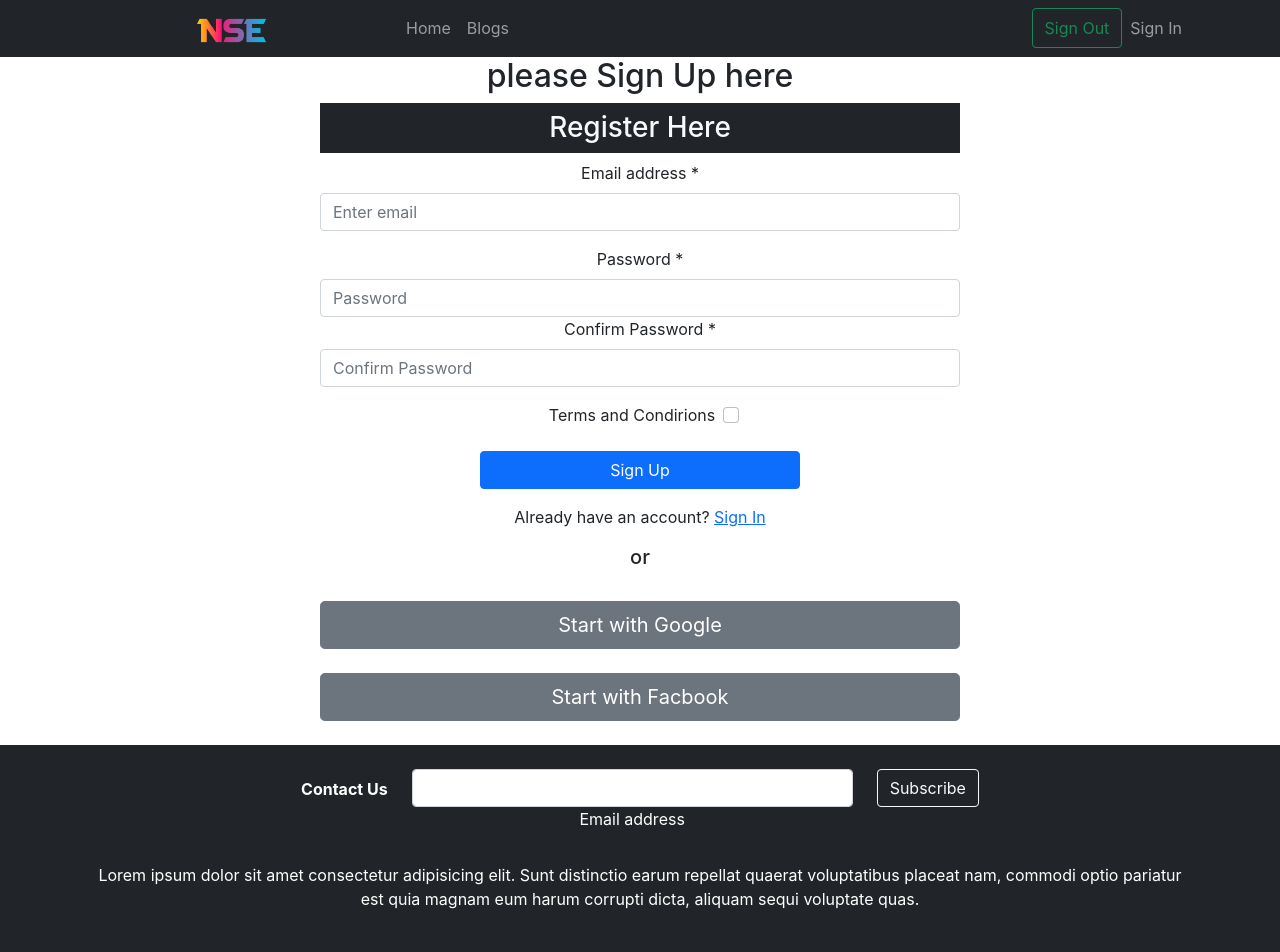
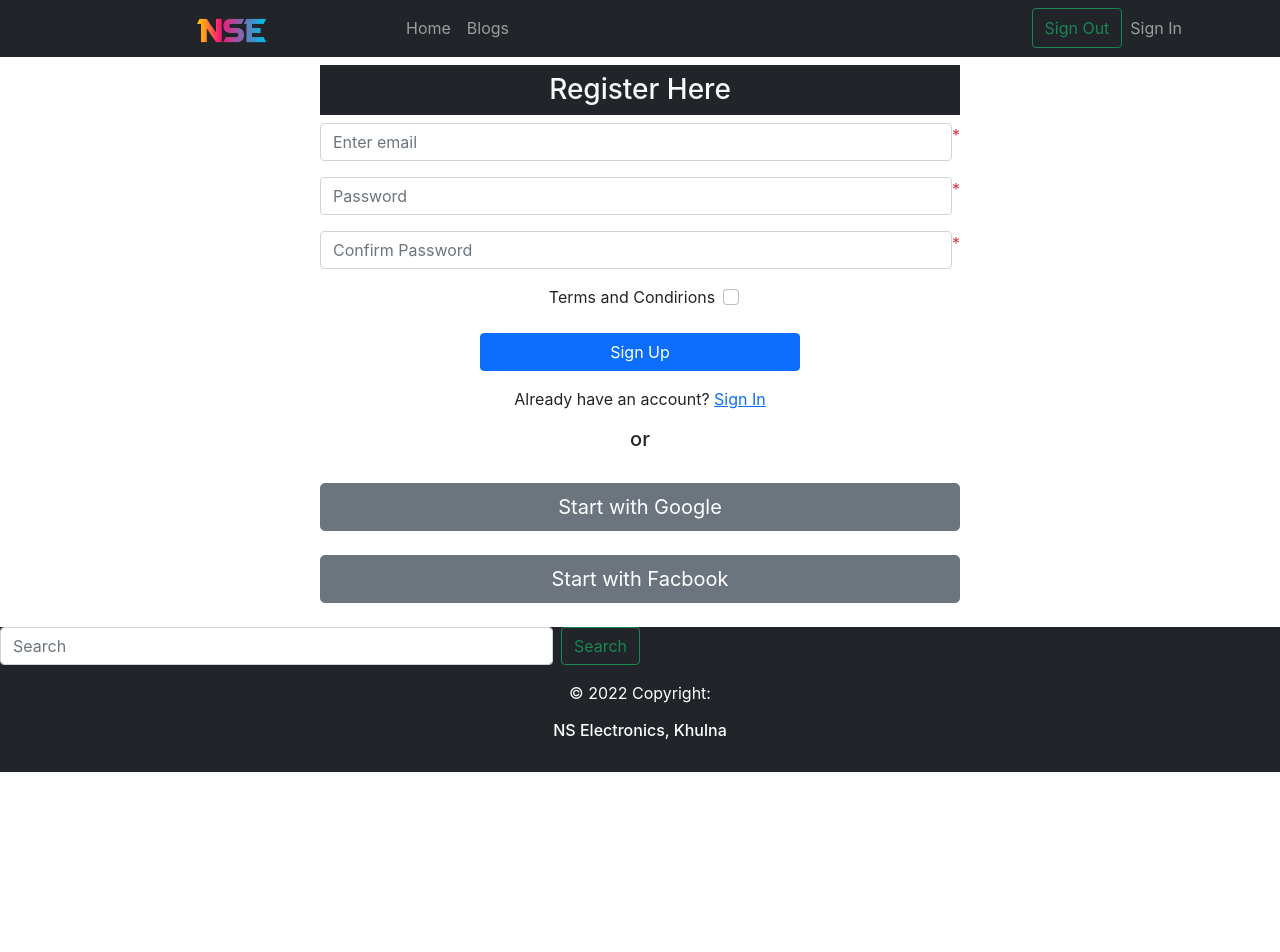
Before and after one commit to projit-1/projects-warhouse-client, a React (Create React App) app: page /signup in a window 1280 px wide. Shown: the top 952 px of the page. After the commit the page ends 800 px from the top, so only its background shows below. Built offline with nearby package versions, Linux system fonts and the light colour scheme.

Commit message:
subbanner is added

```diff
--- a/src/Pages/Footer/Footer.js
+++ b/src/Pages/Footer/Footer.js
@@ -1,45 +1,24 @@
 import React from 'react';
+import { Button, Form, FormControl } from 'react-bootstrap';
 
 const Footer = () => {
     return (
         <div>
             <footer className="bg-dark text-center text-white">
-                <div className="container p-4">
-                    <section className="">
-                        <form action="">
-                            <div className="row d-flex justify-content-center">
-                                <div className="col-auto">
-                                    <p className="pt-2">
-                                        <strong>Contact Us</strong>
-                                    </p>
-                                </div>
-                                <div className="col-md-5 col-12">
-                                    <div className="form-outline form-white mb-4">
-                                        <input type="email" id="email" className="form-control" />
-                                        <label className="form-label" for="email">Email address</label>
-                                    </div>
-                                </div>
-                                <div className="col-auto">
-                                    <button variant="outline-success" type="submit" className="btn btn-outline-light mb-4" >
-                                        Subscribe
-                                    </button>
-                                </div>
-                            </div>
-                        </form>
-                    </section>
-                    <section className="mb-4">
-                        <p>
-                            Lorem ipsum dolor sit amet consectetur adipisicing elit. Sunt distinctio earum
-                            repellat quaerat voluptatibus placeat nam, commodi optio pariatur est quia magnam
-                            eum harum corrupti dicta, aliquam sequi voluptate quas.
-                        </p>
-                    </section>
-
-                </div>
+                <Form className=" w-50 d-flex">
+                    <FormControl
+                        type="search"
+                        placeholder="Search"
+                        className="me-2"
+                        aria-label="Search"
+                    />
+                    <Button variant="outline-success">Search</Button>
+                </Form>
 
 
 
-                <div className="text-center p-3background-color: rgba(0, 0, 0, 0.2)">
+
+                <div className="text-center p-3">
                     © 2022 Copyright:
                     <h6 className='my-3'>NS Electronics, Khulna</h6>
                 </div>
--- a/src/Pages/Home/Home.js
+++ b/src/Pages/Home/Home.js
@@ -5,12 +5,14 @@ import slide01 from "../../images/slide-image01.jpg"
 import slide02 from "../../images/slide-image02.jpg"
 import slide03 from "../../images/slide-image03.jpg"
 import Inventory from '../Inventory/Inventory';
+import SubBanner from '../SubBanner/SubBanner';
 import './Home.css'
 
 const Home = () => {
     const [inventories, setInventories] = useInventories();
     return (
         <div>
+            <SubBanner></SubBanner>
             <banner-section>
                 <Carousel fade>
                     <Carousel.Item>
--- a/src/Pages/SignIn/EmailPasswordSignIn/Signin.js
+++ b/src/Pages/SignIn/EmailPasswordSignIn/Signin.js
@@ -6,7 +6,7 @@ import SocialSignIn from '../SocialSignIn/SocialSignIn';
 const EmailPasswordSignIn = () => {
     return (
         <div>
-            <h2>email pass word login</h2>
+            <h3 className='w-50 mx-auto bg-dark mt-2 text-light py-2 px-5 text-center'>Log In</h3>
             <Form className='w-50 mx-auto'>
                 <Form.Group className="mb-3" controlId="formBasicEmail">
                     <Form.Control type="email" placeholder="Enter email" />
--- a/src/Pages/SignUp/SignUp.js
+++ b/src/Pages/SignUp/SignUp.js
@@ -6,20 +6,32 @@ import SocialSignIn from '../SignIn/SocialSignIn/SocialSignIn';
 const SignUp = () => {
     return (
         <div>
-            <h2>please Sign Up here</h2>
             <h3 className='w-50 mx-auto bg-dark mt-2 text-light py-2 px-5 text-center'>Register Here</h3>
             <Form className='w-50 mx-auto'>
                 <Form.Group className="mb-3" controlId="formBasicEmail">
-                    <Form.Label>Email address *</Form.Label>
-                    <Form.Control type="email" placeholder="Enter email" required />
+                    <div className='d-flex'>
+                        <div className='w-100'>
+                            <Form.Control type="email" placeholder="Enter email" />
+                        </div>
+                        <div className='text-danger'> *</div>
+                    </div>
                 </Form.Group>
                 <Form.Group className="mb-3" controlId="formBasicPassword">
-                    <Form.Label>Password *</Form.Label>
-                    <Form.Control type="password" placeholder="Password" required />
-                    <Form.Label>Confirm Password * </Form.Label>
-                    <Form.Control type="password" placeholder="Confirm Password" required />
+                    <div className='d-flex '>
+                        <div className='w-100'>
+                            <Form.Control type="password" placeholder="Password" />
+                        </div>
+                        <div className='text-danger'> *</div>
+                    </div>
                 </Form.Group>
-
+                <Form.Group className="mb-3" controlId="formBasicPassword">
+                    <div className='d-flex'>
+                        <div className='w-100'>
+                            <Form.Control type="password" placeholder="Confirm Password" />
+                        </div>
+                        <div className='text-danger'>*</div>
+                    </div>
+                </Form.Group>
 
                 <Form.Label className='mx-2'>Terms and Condirions </Form.Label>
                 <input type="checkbox" class="form-check-input" id="terms"></input>
--- /dev/null
+++ b/src/Pages/SubBanner/SubBanner.css
@@ -0,0 +1,4 @@
+.telephone {
+    width: 50px;
+    background-image: linear-gradient();
+}
--- /dev/null
+++ b/src/Pages/SubBanner/SubBanner.js
@@ -0,0 +1,28 @@
+import React from 'react';
+import { Button, Form, FormControl } from 'react-bootstrap';
+import telephone from '../../images/telephone.png'
+import './SubBanner.css'
+
+const SubBanner = () => {
+    return (
+        <div className='d-flex w-100 bg-dark justify-content-between align-items-center'>
+            <div className=' d-flex w-100 justify-content-center align-items-center'>
+                <div> <img className='telephone' src={telephone} alt="" /></div>
+                <div className='mt-3'><p className='text-warning '> 01711111111</p></div>
+            </div>
+            <div className='w-100'>
+                <Form className="w-100 d-flex">
+                    <FormControl
+                        type="search"
+                        placeholder="Search"
+                        className="me-2"
+                        aria-label="Search"
+                    />
+                    <Button variant="outline-success">Search</Button>
+                </Form>
+            </div>
+        </div>
+    );
+};
+
+export default SubBanner;
```
Also changed, not shown: src/Pages/Header/Header.js (+1 -9 lines), src/images/telephone.png (added).
